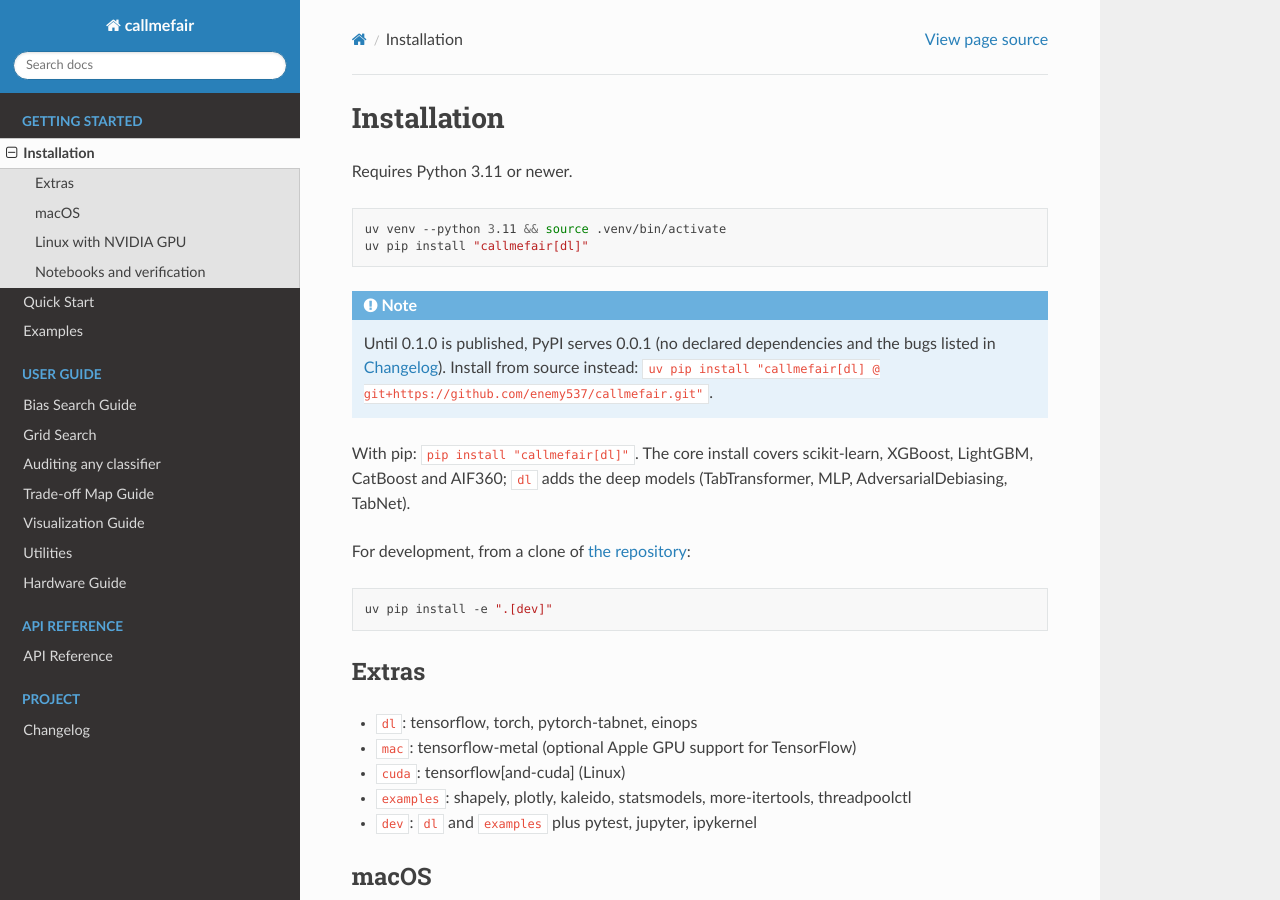
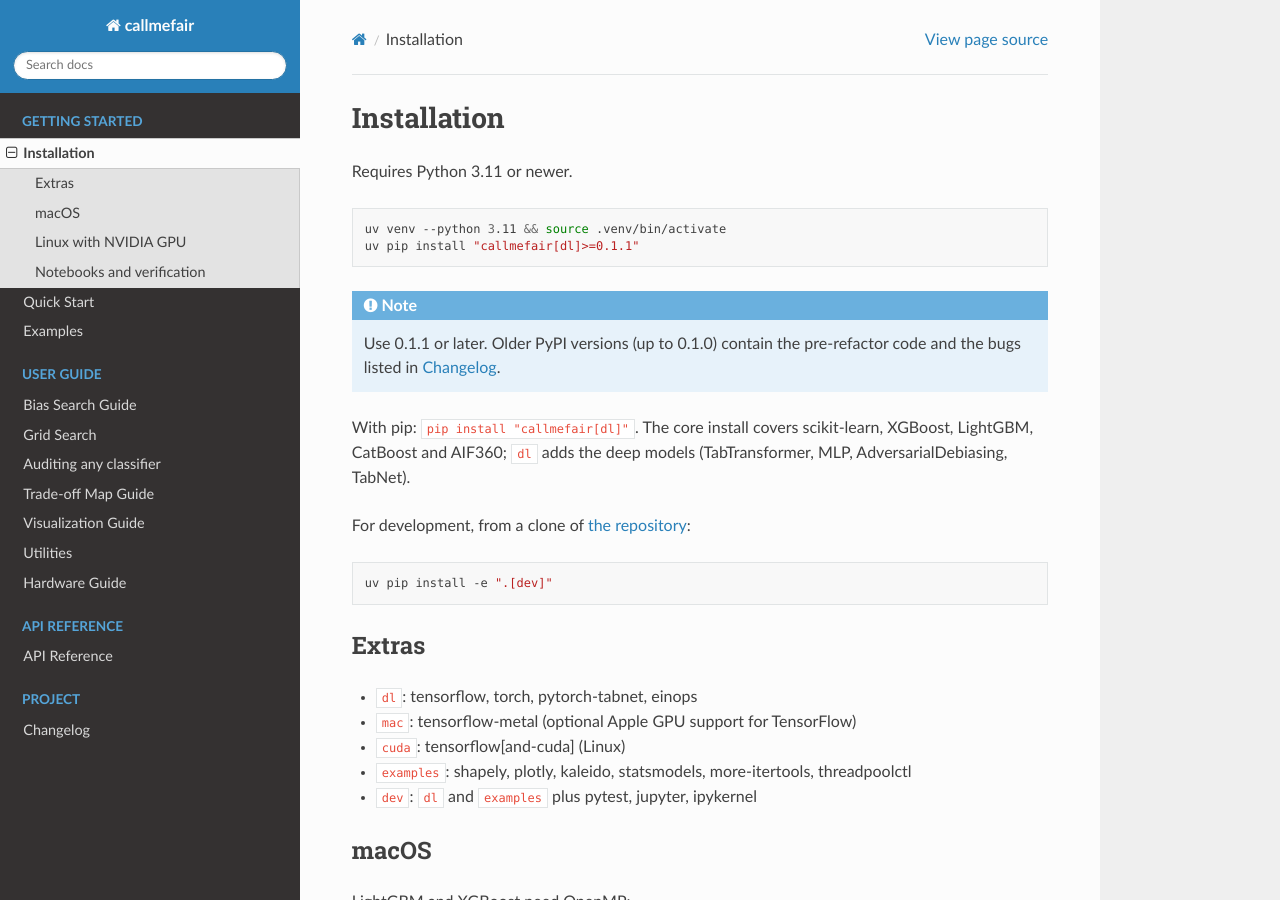
Before and after one commit to enemy537/callmefair, a Sphinx documentation site: the page built from docs/user_guide/installation.rst, in a window 1280 px wide and 900 px high. Built offline with Sphinx 7.4.7 and the Read the Docs theme 3.1.0, drawn with Linux system fonts in a browser that asks for light colours.

Commit message:
Fix CI test reference commit; release as 0.1.1
- tests/test_mitigation.py compared against e2490ef, a commit that only existed locally;
  use b56db8e (GitHub main before the refactor) and skip when history is unavailable
- tests workflow checks out full history for that comparison
- 0.1.0 on PyPI was published from the pre-refactor code; bump to 0.1.1

Co-Authored-By: Claude Opus 5.5 <noreply@anthropic.com>

```diff
--- a/callmefair/__init__.py
+++ b/callmefair/__init__.py
@@ -13,7 +13,7 @@ pull in TensorFlow, PyTorch or AIF360 until a class is actually used.
 from importlib import import_module
 from typing import TYPE_CHECKING
 
-__version__ = "0.1.0"  # single source of truth; read by hatch (see pyproject.toml)
+__version__ = "0.1.1"  # single source of truth; read by hatch (see pyproject.toml)
 __author__ = "CallMeFair Team"
 __description__ = "A comprehensive framework for automatic bias mitigation in AI systems"
 
--- a/docs/changelog.rst
+++ b/docs/changelog.rst
@@ -1,8 +1,10 @@
 Changelog
 =========
 
-0.1.0 (2026-11-06)
+0.1.1 (2026-11-06)
 ------------------
+
+First release of the refactored library. Version 0.1.0 on PyPI was built by mistake from the pre-refactor code and is yanked; install 0.1.1 or later.
 
 Added
 ~~~~~
--- a/docs/user_guide/installation.rst
+++ b/docs/user_guide/installation.rst
@@ -6,13 +6,12 @@ Requires Python 3.11 or newer.
 .. code-block:: bash
 
    uv venv --python 3.11 && source .venv/bin/activate
-   uv pip install "callmefair[dl]"
+   uv pip install "callmefair[dl]>=0.1.1"
 
 .. note::
 
-   Until 0.1.0 is published, PyPI serves 0.0.1 (no declared dependencies and
-   the bugs listed in :doc:`/changelog`). Install from source instead:
-   ``uv pip install "callmefair[dl] @ git+https://github.com/enemy537/callmefair.git"``.
+   Use 0.1.1 or later. Older PyPI versions (up to 0.1.0) contain the
+   pre-refactor code and the bugs listed in :doc:`/changelog`.
 
 With pip: ``pip install "callmefair[dl]"``. The core install covers
 scikit-learn, XGBoost, LightGBM, CatBoost and AIF360; ``dl`` adds the deep
```
Also changed, not shown: 2 other files.
